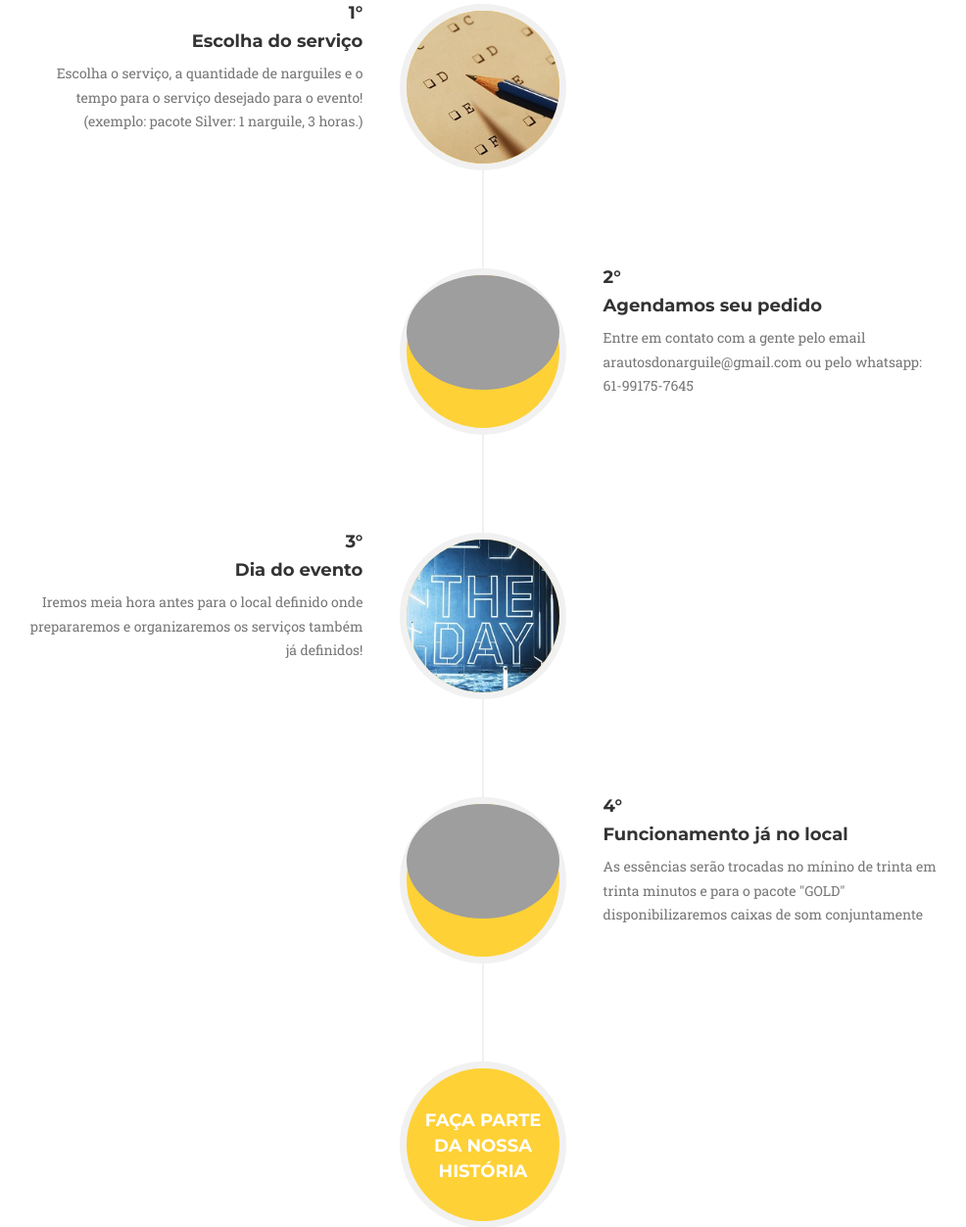
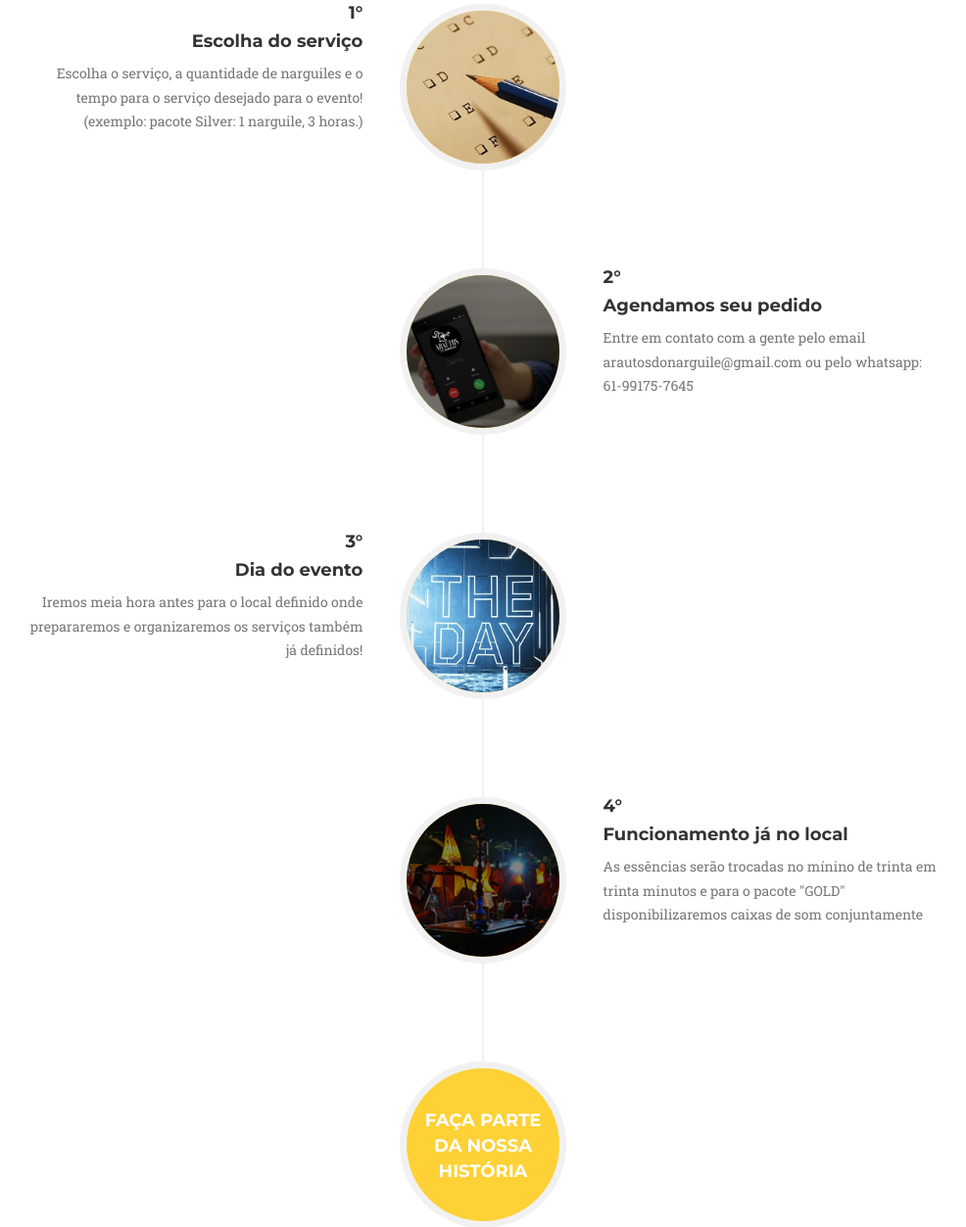
Before and after one commit to Mesquita23/arautosv2, a PHP site: page / in a window 1280 px wide. Shown: the part 2607-3860 px from the top of the page at 98% size, without its empty margins (147-1133 px from the left). Run offline with PHP 8.4, Linux system fonts and the light colour scheme; some libraries are stand-ins or nearby versions; some web fonts are replaced; grey boxes are pictures that could not be loaded.

Commit message:
index change

```diff
--- a/index.php
+++ b/index.php
@@ -265,7 +265,7 @@
                         </li>
                         <li class="timeline-inverted">
                             <div class="timeline-image">
-                                <img class="img-circle img-responsive" src="public/img/about/telefone.jpeg" alt="">
+                                <img class="img-circle img-responsive" src="public/img/about/telefone.jpg" alt="">
                             </div>
                             <div class="timeline-panel">
                                 <div class="timeline-heading">
@@ -293,7 +293,7 @@
                         </li>
                         <li class="timeline-inverted">
                             <div class="timeline-image">
-                                <img class="img-circle img-responsive" src="public/img/about/4.jpeg" alt="">
+                                <img class="img-circle img-responsive" src="public/img/about/4.jpg" alt="">
                             </div>
                             <div class="timeline-panel">
                                 <div class="timeline-heading">
```
